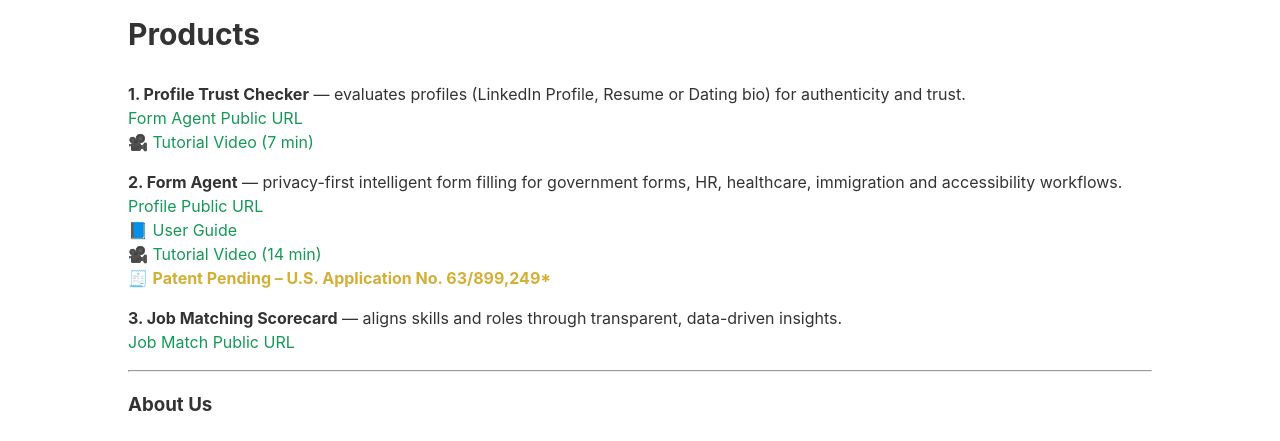
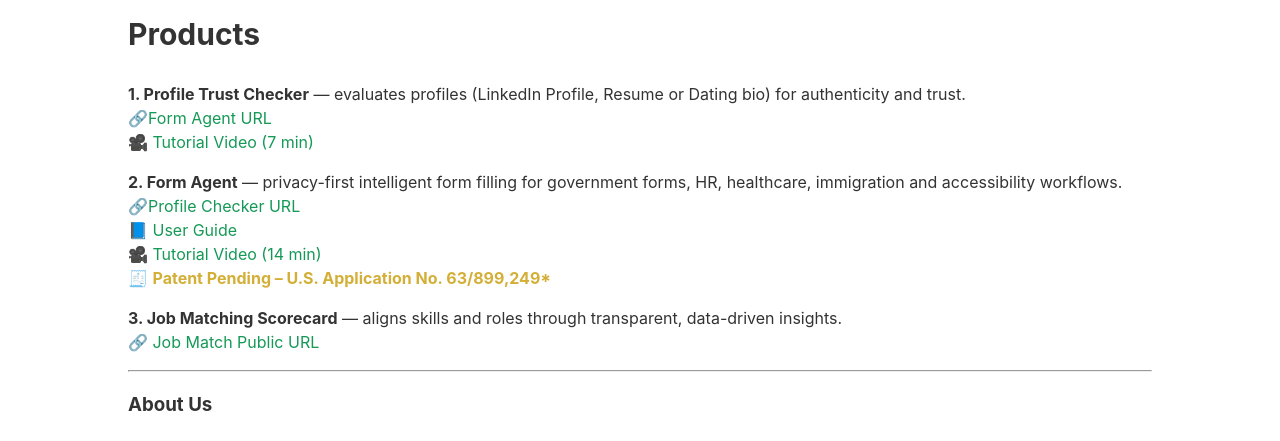
Before and after one commit to LilyQin19/qinaistudio.github.io, a Jekyll site: the page built from index.md, in a window 1280 px wide. Shown: the part 502-943 px from the top of the page. Built offline with Jekyll 4.4.1, drawn with Linux system fonts in a browser that asks for light colours; our own code applies the rules of GitHub Pages for plain Markdown files.

Commit message:
Update links with icons in index.md

```diff
--- a/index.md
+++ b/index.md
@@ -10,19 +10,19 @@ We believe that the real moat in AI lies in execution, tooling, and data integri
 
 **1. Profile Trust Checker**
  — evaluates  profiles (LinkedIn Profile, Resume or Dating bio) for authenticity and trust.
- <br> [Form Agent Public URL](https://profile.qinaistudio.com/)
+ <br> 🔗[Form Agent URL](https://profile.qinaistudio.com/)
  <br>🎥 [Tutorial Video (7 min)](https://drive.google.com/file/d/13vwGN3uDVuF7IyEVLmvvK4GAg50trVMC/view)
 
 **2. Form Agent**
  — privacy-first intelligent form filling for government forms, HR, healthcare, immigration and accessibility workflows.
-<br> [Profile Public URL](https://form.qinaistudio.com/)
+<br> 🔗[Profile Checker URL](https://form.qinaistudio.com/)
 <br>📘 [User Guide](https://github.com/LilyQin19/qinaistudio.github.io/blob/main/FormAgent_UserGuide.md)
 <br>🎥 [Tutorial Video (14 min)](https://drive.google.com/file/d/18BF1jLBIaXCl9N16ZG3PMGCMgOCFAgxA/view)
 <br>🧾 <span style="color:#d4af37; font-weight:bold;">Patent Pending – U.S. Application No. 63/899,249*</span>
 
 **3. Job Matching Scorecard**
  — aligns skills and roles through transparent, data-driven insights.
- <br> [Job Match Public URL](https://job.qinaistudio.com/)
+ <br>🔗 [Job Match Public URL](https://job.qinaistudio.com/)
 
 ---
 
```
